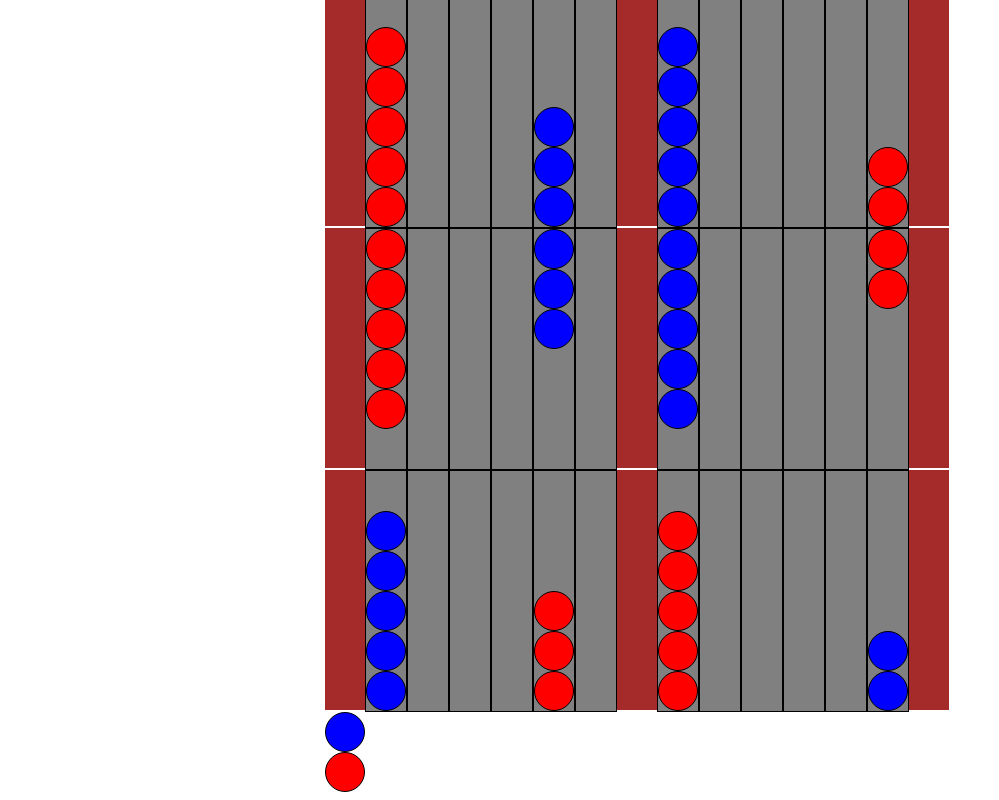
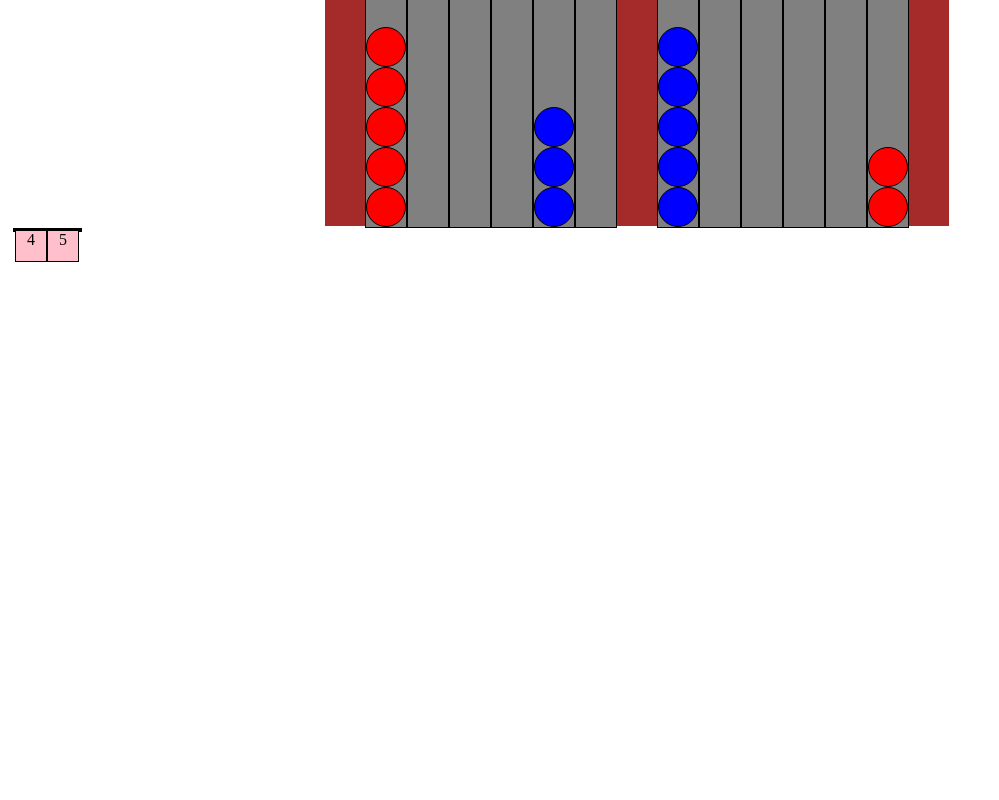
Before and after one commit to msaei/backgammon, a plain HTML site: page index.html in a window 1280 px wide. Shown: the part 323-1123 px from the top of the page, without its empty margins (0-999 px from the left). After the commit the page ends 800 px from the top, so only its background shows below. Drawn offline with nearby package versions, Linux system fonts and the light colour scheme.

Commit message:
dice throw function added

```diff
--- a/index.html
+++ b/index.html
@@ -12,148 +12,7 @@
 		<div class="container">
 			<h2> backgammon </h2>
 			<div id="gameBoard"></div>
-			<div class="break"></div>
-			<div class="gameBoard">
-
-				<div class="bar"></div>
-				<div class="room odd">
-					<div class="top">
-					<div class="checker red"></div>
-					<div class="checker red"></div>
-					<div class="checker red"></div>
-					<div class="checker red"></div>
-					<div class="checker red"></div>
-					</div>
-				</div>
-				<div class="room even">
-					<div class="top">
-					</div>
-				</div>
-				<div class="room odd">
-					<div class="top">
-					</div>
-				</div>
-				<div class="room even">
-					<div class="top">
-					</div>
-				</div>
-				<div class="room odd">
-					<div class="top">
-					<div class="checker"></div>
-					<div class="checker"></div>
-					<div class="checker"></div>
-					</div>
-				</div>
-				<div class="room even">
-					<div class="top">
-					</div>
-				</div>
-				<div class="bar"></div>
-				<div class="room odd">
-					<div class="top">
-					<div class="checker"></div>
-					<div class="checker"></div>
-					<div class="checker"></div>
-					<div class="checker"></div>
-					<div class="checker"></div>
-					</div>
-				</div>
-				<div class="room even">
-					<div class="top">
-					</div>
-				</div>
-				<div class="room odd">
-					<div class="top">
-					</div>
-				</div>
-				<div class="room even">
-					<div class="top">
-					</div>
-				</div>
-				<div class="room odd">
-					<div class="top">
-					</div>
-				</div>
-				<div class="room even">
-					<div class="top">
-					<div class="checker red"></div>
-					<div class="checker red"></div>
-					</div>
-				</div>
-				<div class="bar"></div>
-				<div class="break"></div>
-
-				<div class="bar"></div>
-				<div class="room odd ">
-					<div class="bottom">
-					<div class="checker"></div>
-					<div class="checker"></div>
-					<div class="checker"></div>
-					<div class="checker"></div>
-					<div class="checker"></div>
-					</div>
-				</div>
-				<div class="room even">
-					<div class="bottom">
-					</div>
-				</div>
-				<div class="room odd">
-					<div class="bottom">
-					</div>
-				</div>
-				<div class="room even">
-					<div class="bottom">
-					</div>
-				</div>
-				<div class="room odd">
-					<div class="bottom">
-					<div class="checker red"></div>
-					<div class="checker red"></div>
-					<div class="checker red"></div>
-					</div>
-				</div>
-				<div class="room even">
-					<div class="bottom">
-					</div>
-				</div>
-				<div class="bar"></div>
-				<div class="room odd">
-					<div class="bottom">
-					<div class="checker red"></div>
-					<div class="checker red"></div>
-					<div class="checker red"></div>
-					<div class="checker red"></div>
-					<div class="checker red"></div>
-					</div>
-				</div>
-				<div class="room even">
-					<div class="bottom">
-					</div>
-				</div>
-				<div class="room odd">
-					<div class="bottom">
-					</div>
-				</div>
-				<div class="room even">
-					<div class="bottom">
-					</div>
-				</div>
-				<div class="room odd">
-					<div class="bottom">
-					</div>
-				</div>
-				<div class="room even">
-					<div class="bottom">
-					<div class="checker"></div>
-					<div class="checker"></div>
-					</div>
-				</div>
-				<div class="bar"></div>
-				<div class="break"></div>
-				<div class="checker"></div>
-				<div class="checker red"></div>
-
-			</div>
+			<div id="dice"></div>
 		</div>
 
 	<body>
--- a/main.css
+++ b/main.css
@@ -38,6 +38,26 @@
 
  }
 
+ .die {
+ 	float: left;
+ 	height: 30px;
+ 	width: 30px;
+ 	border-radius: 5px
+ 	font-size: 20px;
+ 	text-align: center;
+ 	background: pink;
+ 	border: solid black 1px;
+ 	 }
+
+ #dice {
+ 	clear: both;
+ 	width: 65px;
+ 	margin-right: auto;
+ 	margin-left: auto;
+ 	border: solid black 2px;
+ 	margin: 5px;
+ }
+
  .red {
  	background: red;
  }
--- a/main.js
+++ b/main.js
@@ -1,10 +1,13 @@
 // javascript code comes here
 var rooms = [0, 2, 0, 0, 0, 0, -5, 0, -3, 0, 0, 0, 5, -5, 0, 0, 0, 3, 0, 5, 0, 0, 0, 0, -2, 0];
+var die1, die2;
 $( init );
 
 function init() {
 
 	initBoard();
+	loadPos(rooms);
+	throwDice();
 
 
 	$('.checker').draggable({
@@ -91,8 +94,6 @@ function initBoard() {
 
 	//bottom right bar add to board
 	$('<div class="bar"></div>').appendTo('#gameBoard');
-
-	loadPos(rooms);
 }
 
 function loadPos(posArr) {
@@ -108,3 +109,12 @@ function loadPos(posArr) {
 	}
 
 }
+
+function throwDice() {
+	die1 = Math.floor(Math.random() * 6 + 1);
+	die2 = Math.floor(Math.random() * 6 + 1);
+	var diceHtml = '<div class="die">' + die1 + '</div>';
+	diceHtml += '<div class="die">' + die2 + '</div>';
+	$('#dice').html(diceHtml);
+
+}
```
